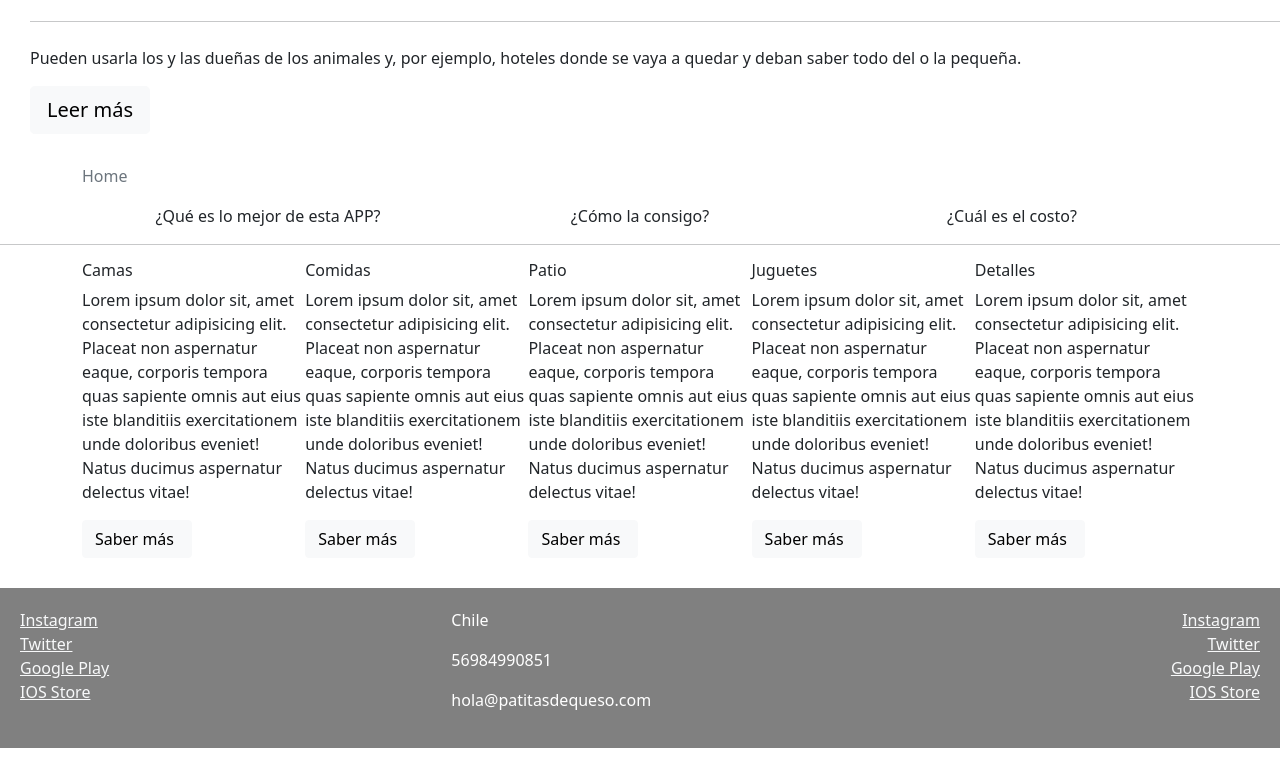
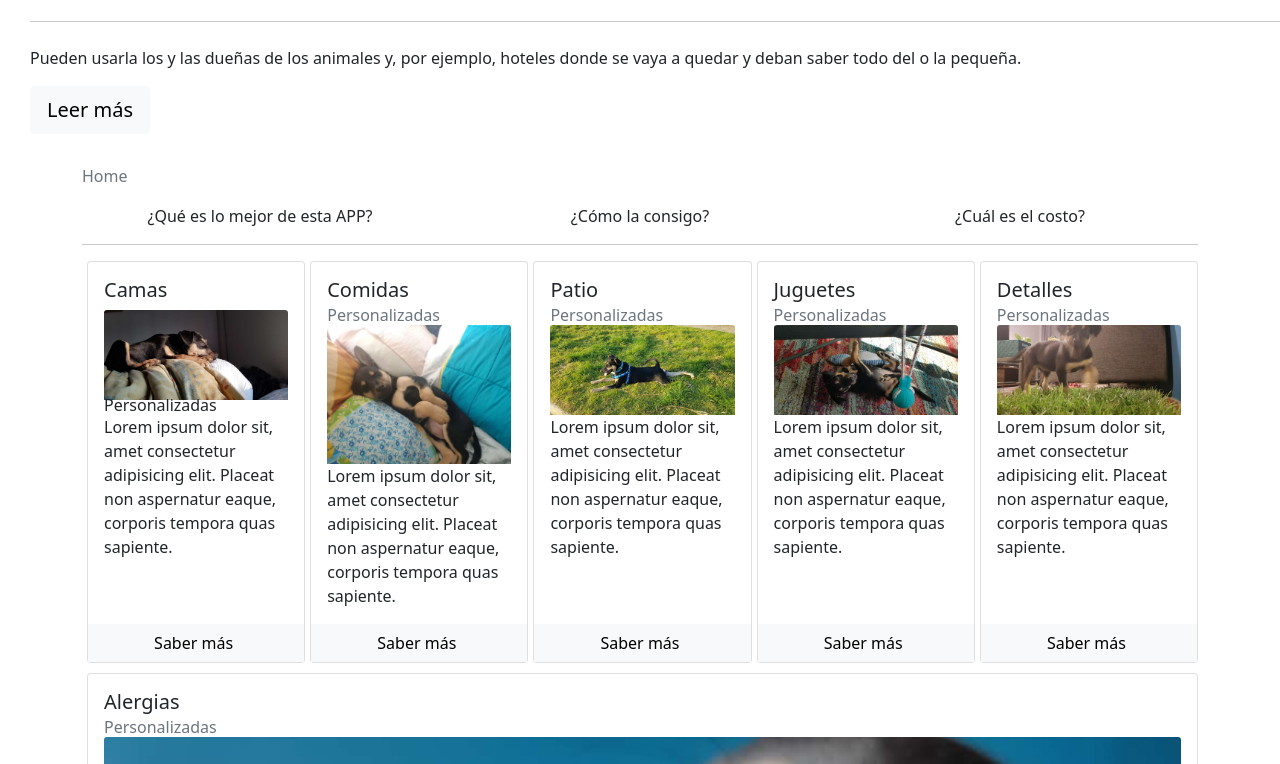
Before and after one commit to diannediazm/puppy, a website: page index.html in a window 1280 px wide. Shown: the part 188-952 px from the top of the page. Drawn offline with nearby package versions, Linux system fonts and the light colour scheme; a web font is replaced by a local one.

Commit message:
card, images

```diff
--- a/assets/css/main.css
+++ b/assets/css/main.css
@@ -3,8 +3,17 @@
     margin-top: 80px;
     padding-left: 30px;
 }
+.card-hotel {
+    flex: 1 200px;
+    margin-bottom: 10px;
+    margin-left: 5px;
+}
+.btn-plus {
+    width: 100%;
+    border-radius: 0px;
+}
 footer {
-    padding: 20px 20px 20px 20px;
+    padding: 20px 0px 20px 0px;
     color: white;
     background-color: gray;
     margin-top: 30px;
--- a/index.html
+++ b/index.html
@@ -1,24 +1,24 @@
 <!DOCTYPE html>
 <html lang="es">
+
 <head>
   <!-- Required meta tags -->
   <meta charset="utf-8" />
   <meta name="viewport" content="width=device-width, initial-scale=1 shrink-to-fit=no" />
 
   <!-- Bootstrap CSS -->
-    <link
-      rel="stylesheet"
-      href="node_modules/bootstrap/dist/css/bootstrap.min.css"
-    />
+  <link rel="stylesheet" href="node_modules/bootstrap/dist/css/bootstrap.min.css" />
   <link rel="stylesheet" href="assets/css/main.css">
   <link rel="stylesheet" href="node_modules/open-iconic/font/css/open-iconic-bootstrap.min.css">
 
   <title>Patitas de queso</title>
 </head>
+
 <body>
   <nav class="navbar navbar-expand-md navbar-dark bg-dark fixed-top">
     <a class="navbar-brand" href="./index.html">App Patitas</a>
-      <button class="navbar-toggler" type="button" data-toggle="collapse" data-target="#navbarSupportedContent" aria-controls="navbarNavDropdowm" aria-expanded="false" aria-label="Toggle navigation">
+    <button class="navbar-toggler" type="button" data-toggle="collapse" data-target="#navbarSupportedContent"
+      aria-controls="navbarNavDropdowm" aria-expanded="false" aria-label="Toggle navigation">
       <span class="navbar-toggler-icon"></span>
     </button>
     <div class="collapse navbar-collapse" id="navbarSupportedContent">
@@ -51,7 +51,8 @@
     </p>
     <hr class="my-4" />
     <p>
-          Pueden usarla los y las dueñas de los animales y, por ejemplo, hoteles donde se vaya a quedar y deban saber todo del o la pequeña.
+      Pueden usarla los y las dueñas de los animales y, por ejemplo, hoteles donde se vaya a quedar y deban saber todo
+      del o la pequeña.
     </p>
     <a class="btn btn-light btn-lg" href="#" role="button">Leer más</a>
   </div>
@@ -61,7 +62,7 @@
         <li class="breadcrumb-item active" aria-current="page">Home</li>
       </ol>
     </nav>
-        <div class="d-flex flex-wrap">
+    <div class="row">
       <div class="col-sm-4 text-center">
         ¿Qué es lo mejor de esta APP?
       </div>
@@ -71,37 +72,74 @@
       <div class="col-sm-4 text-center">
         ¿Cuál es el costo?
       </div>
+
     </div>
+
+    <hr>
+
+    <div class="d-flex flex-wrap">
+      <div class="card card-hotel d-flex flex-column justify-content-between">
+        <div class="card-body">
+          <h5 class="card-title">Camas</h5>
+          <img class="card-img-top" src="assets/img/canela4.jpg" alt="">
+          <h6 class="card-subtitle">Personalizadas</h6>
+          <p class="card-text">Lorem ipsum dolor sit, amet consectetur adipisicing elit. Placeat non aspernatur eaque,
+            corporis tempora quas sapiente.</p>
         </div>
-      <hr>
-      <div class="container">
-        <div class="d-flex">
-          <div class="col-sm">
-            <h6>Camas</h6>
-            <p>Lorem ipsum dolor sit, amet consectetur adipisicing elit. Placeat non aspernatur eaque, corporis tempora quas sapiente omnis aut eius iste blanditiis exercitationem unde doloribus eveniet! Natus ducimus aspernatur delectus vitae!</p>
-            <button type="button" class="btn btn-light">Saber más<span class="oi oi-plus footer-icon-button"></span></button>
+        <button type="button" class="btn btn-light btn-plus">Saber más<span class="oi oi-plus footer-icon-button"></span></button>
       </div>
-          <div class="col-sm">
-            <h6>Comidas</h6>
-            <p>Lorem ipsum dolor sit, amet consectetur adipisicing elit. Placeat non aspernatur eaque, corporis tempora quas sapiente omnis aut eius iste blanditiis exercitationem unde doloribus eveniet! Natus ducimus aspernatur delectus vitae!</p>
-            <button type="button" class="btn btn-light">Saber más<span class="oi oi-plus footer-icon-button"></span></button>
+      <div class="card card-hotel d-flex flex-column justify-content-between">
+        <div class="card-body">
+          <h5 class="card-title">Comidas</h5>
+          <h6 class="card-subtitle text-muted">Personalizadas</h6>
+          <img class="card-img-top" src="assets/img/canela5.jpg" alt="">
+          <p class="card-text">Lorem ipsum dolor sit, amet consectetur adipisicing elit. Placeat non aspernatur eaque, corporis tempora quas
+            sapiente.</p>
         </div>
-          <div class="col-sm">
-            <h6>Patio</h6>
-            <p>Lorem ipsum dolor sit, amet consectetur adipisicing elit. Placeat non aspernatur eaque, corporis tempora quas sapiente omnis aut eius iste blanditiis exercitationem unde doloribus eveniet! Natus ducimus aspernatur delectus vitae!</p>
-            <button type="button" class="btn btn-light">Saber más<span class="oi oi-plus footer-icon-button"></span></button>
+        <button type="button" class="btn btn-light btn-plus">Saber más<span class="oi oi-plus footer-icon-button"></span></button>
       </div>
-          <div class="col-sm">
-            <h6>Juguetes</h6>
-            <p>Lorem ipsum dolor sit, amet consectetur adipisicing elit. Placeat non aspernatur eaque, corporis tempora quas sapiente omnis aut eius iste blanditiis exercitationem unde doloribus eveniet! Natus ducimus aspernatur delectus vitae!</p>
-            <button type="button" class="btn btn-light">Saber más<span class="oi oi-plus footer-icon-button"></span></button>
+
+      <div class="card card-hotel d-flex flex-column justify-content-between">
+        <div class="card-body">
+          <h5 class="card-title">Patio</h5>
+          <h6 class="card-subtitle text-muted">Personalizadas</h6>
+          <img class="card-img-top" src="assets/img/canela3.jpg" alt="">
+          <p class="card-text">Lorem ipsum dolor sit, amet consectetur adipisicing elit. Placeat non aspernatur eaque, corporis tempora quas
+            sapiente.</p>
           </div>
-          <div class="col-sm">
-            <h6>Detalles</h6>
-            <p>Lorem ipsum dolor sit, amet consectetur adipisicing elit. Placeat non aspernatur eaque, corporis tempora quas sapiente omnis aut eius iste blanditiis exercitationem unde doloribus eveniet! Natus ducimus aspernatur delectus vitae!</p>
-            <button type="button" class="btn btn-light">Saber más<span class="oi oi-plus footer-icon-button"></span></button>
+        <button type="button" class="btn btn-light btn-plus">Saber más<span class="oi oi-plus footer-icon-button"></span></button>
       </div>
+      <div class="card card-hotel d-flex flex-column justify-content-between">
+        <div class="card-body">
+          <h5 class="card-title">Juguetes</h5>
+          <h6 class="card-subtitle text-muted">Personalizadas</h6>
+          <img class="card-img-top" src="assets/img/canela7.jpg" alt="">
+          <p class="card-text">Lorem ipsum dolor sit, amet consectetur adipisicing elit. Placeat non aspernatur eaque, corporis tempora quas
+            sapiente.</p>
         </div>
+        <button type="button" class="btn btn-light btn-plus">Saber más<span class="oi oi-plus footer-icon-button"></span></button>
+      </div>
+      <div class="card card-hotel d-flex flex-column justify-content-between">
+        <div class="card-body">
+          <h5 class="card-title">Detalles</h5>
+          <h6 class="card-subtitle text-muted">Personalizadas</h6>
+          <img class="card-img-top" src="assets/img/canela8.jpg" alt="">
+          <p class="card-text">Lorem ipsum dolor sit, amet consectetur adipisicing elit. Placeat non aspernatur eaque, corporis tempora quas
+            sapiente.</p>
+        </div>
+        <button type="button" class="btn btn-light btn-plus">Saber más<span class="oi oi-plus footer-icon-button"></span></button>
+      </div>
+      <div class="card card-hotel d-flex flex-column justify-content-between">
+        <div class="card-body">
+          <h5 class="card-title">Alergias</h5>
+          <h6 class="card-subtitle text-muted">Personalizadas</h6>
+          <img class="card-img-top" src="assets/img/canela6.jpg" alt="">
+          <p class="card-text">Lorem ipsum dolor sit, amet consectetur adipisicing elit. Placeat non aspernatur eaque, corporis tempora quas
+            sapiente.</p>
+        </div>
+        <button type="button" class="btn btn-light btn-plus">Saber más<span class="oi oi-plus footer-icon-button"></span></button>
+      </div>
+
     </div>
   <footer>
     <div class="row">
@@ -134,4 +172,5 @@
   <script src="node_modules/bootstrap/dist/js/bootstrap.min.js"></script>
 
 </body>
+
 </html>
```
Also changed, not shown: app-download.html (+13 -1 lines), assets/img/canela1.jpg (added), assets/img/canela2.jpg (added), assets/img/canela3.jpg (added), assets/img/canela4.jpg (added), assets/img/canela5.jpg (added), assets/img/canela6.jpg (added), assets/img/canela7.jpg (added), assets/img/canela8.jpg (added). Lines whose indentation alone changed are shown as unchanged.
